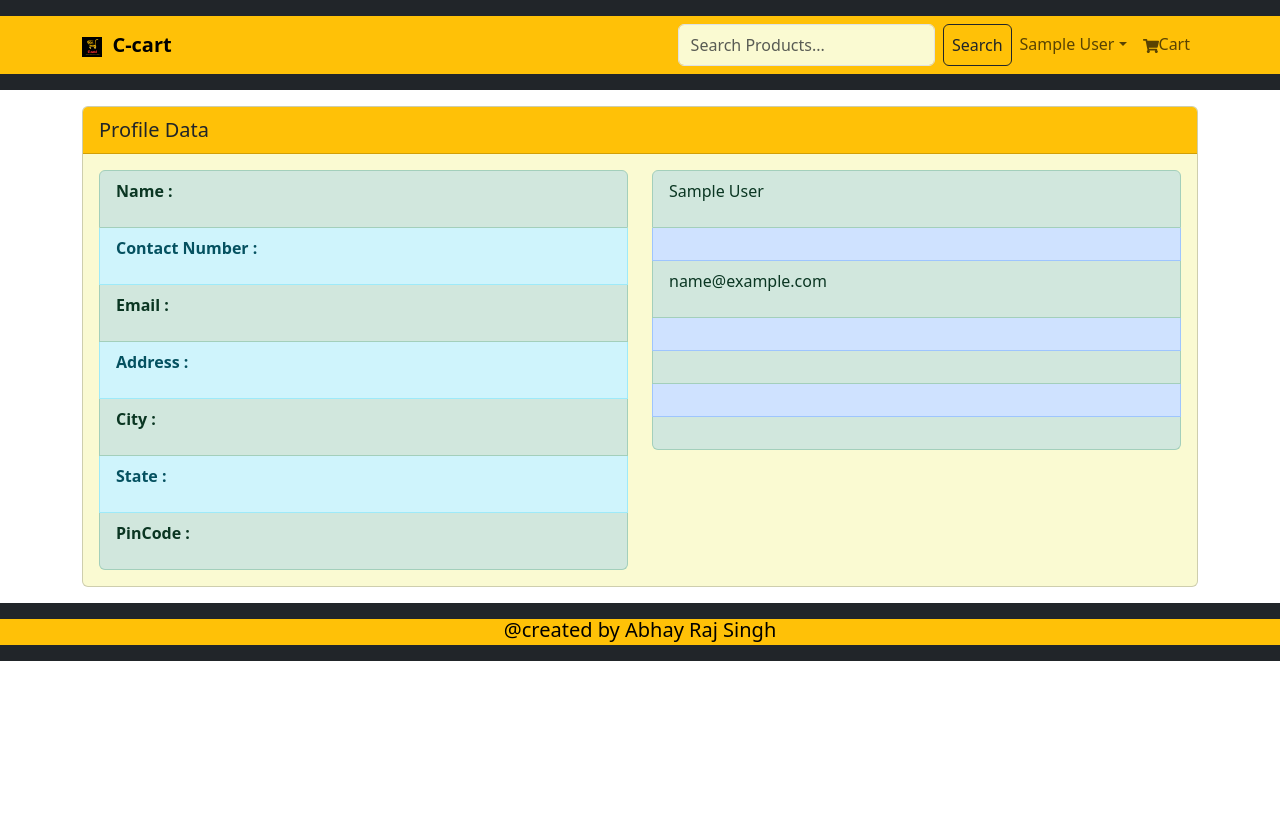
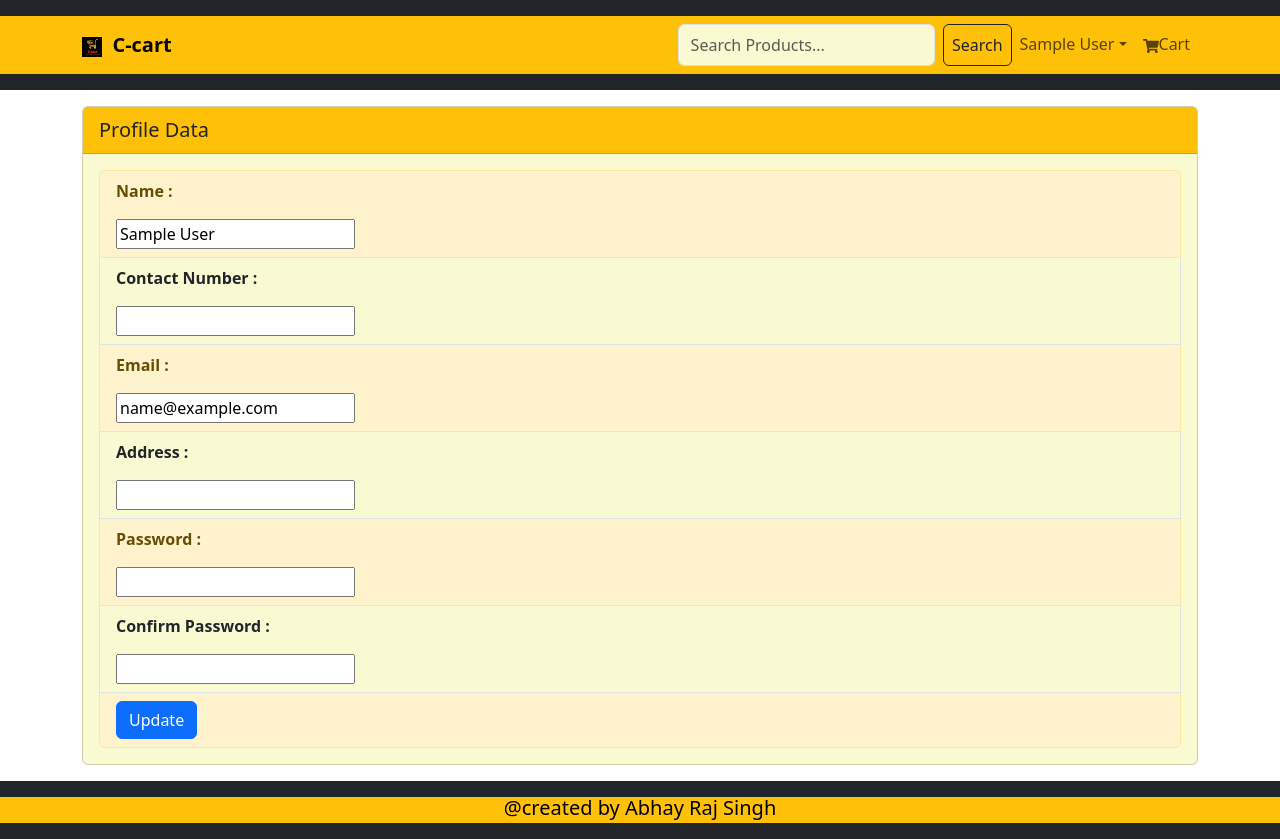
Before and after one commit to ABHAYRAJSINGHPAWAR1229/Project1C-cart, a React (Create React App) app in the folder frontend/: page /profile in a window 1280 px wide. Before the commit the page ends 800 px from the top, so only its background shows below. Built offline with nearby package versions, Linux system fonts and the light colour scheme; sample sign-in values are in the browser's storage.

Commit message:
Adding toastContainer

```diff
--- a/frontend/src/Screen/OrderScreen.js
+++ b/frontend/src/Screen/OrderScreen.js
@@ -1,7 +1,7 @@
 import React,{useEffect, useState} from 'react'
 import {PayPalButtons,usePayPalScriptReducer} from '@paypal/react-paypal-js'
 import { usePayOrderMutation,useGetPayPalClientQuery } from '../slices/orderApiSlice'
-import {toast} from 'react-toastify'
+import {toast ,ToastContainer} from 'react-toastify'
 import {useNavigate} from 'react-router-dom'
 import {useSelector} from 'react-redux'
 import CheckOutSteps from '../Component/CheckOutSteps'
@@ -94,9 +94,12 @@ const OrderScreen = () => {
 
   return (
     <>
+   <ToastContainer/>
+      <CheckOutSteps step1 step2 step3 step4 step5 step6 />
+      {ord.order.isPaid ? (<Alerting variant='success'>Your Order is Received successfully. Your Order Id number is <u>{orderId}</u></Alerting>):(
+        <Alerting variant='info'>Your Payment is not complete.</Alerting>
+      )}
 
-      <CheckOutSteps step1 step2 step3 step4 step5 step6 />
-      <Alerting>Your Order is Received successfully. Your Order Id number is <u>{orderId}</u></Alerting>
       <h1><strong>My Orders</strong></h1>
       <Row>
         <Col>
--- a/frontend/src/Screen/ProfileScreen.js
+++ b/frontend/src/Screen/ProfileScreen.js
@@ -1,89 +1,119 @@
 import React,{useState,useEffect} from 'react'
-import {Table,Form,Row,Col, Card, ListGroup} from 'react-bootstrap'
+import {Table,Form,Row,Col, Card, ListGroup, Button} from 'react-bootstrap'
 import { LinkContainer } from 'react-router-bootstrap'
 import {useDispatch,useSelector} from 'react-redux'
-import {toast} from 'react-toastify'
+import {toast,ToastContainer} from 'react-toastify'
 import Alerting from '../Component/Alerting'
 import Spinner from '../Component/Spinner'
 import { useProfileMutation } from '../slices/userApiSlice'
 import { setCredentials } from '../slices/loginSlice'
 
+
 const ProfileScreen = () => {
     const [name,setName]=useState("");
     const [email,setEmail]=useState("");
+    const [contactNumber,setContactNumber]=useState("")
+    const [address,setAddress] =useState("")
+    const [city,setCity]=useState("")
+    const [state,setState]=useState("")
+    const [pinCode, setPinCode] = useState("");
     const [password,setPassword]=useState("");
     const [confirmPassword,setConfirmPassword]=useState("");
 
     const dispatch=useDispatch();
     const {userInfo}=useSelector((state)=>(state.login))
 
+    const [updateProfile,{isloading:loadingUpdateProfile,error}]=useProfileMutation()
+
+    useEffect(()=>{
+          if(userInfo){
+            setName(userInfo.name);
+            setEmail(userInfo.email);
+            setContactNumber(userInfo.contactNumber);
+            setAddress(userInfo.address);
+            setCity(userInfo.city);
+            setState(userInfo.state);
+            setPinCode(userInfo.pinCode)
+
+          }
+    },[userInfo.name,userInfo.email])
+
+    const submitHandler =async(e)=>{
+        e.preventDefault();
+        if(password===confirmPassword){
+          try{
+              const res=await updateProfile({ _id:userInfo._id,name,email,contactNumber,address,password})
+          }catch(error){
+            toast.error(error?.data?.message || error.message)
+          }
+            }
+        else
+        {
+            toast.error("Password and Confirm Password does not match");
+        }
+    }
+
   return (
     <>
+    <ToastContainer/>
     <Card style={{backgroundColor:'lightgoldenrodyellow' }}>
         <Card.Header className='bg-warning fs-5'>Profile Data</Card.Header>
-        <Card.Body><Row>
-            <Col><ListGroup>
-                <ListGroup.Item variant='success'>
-                    <p><strong> Name :</strong></p>
+        <Card.Body>
+            <ListGroup>
+                <ListGroup.Item variant='warning'>
+                  <Col>  <p><strong> Name :</strong></p> </Col>
+                  <Col><input id="name" name="name" value={name} onChange={(e)=>setName(e.target.value)}/></Col>
                 </ListGroup.Item>
 
-                <ListGroup.Item variant='info'>
-                    <p><strong> Contact Number :</strong></p>
+                <ListGroup.Item style={{backgroundColor:'lightgoldenrodyellow'}}>
+                <Col>   <p><strong> Contact Number :</strong></p> </Col>
+                <Col><input id="cn" name="cn"  value={contactNumber} onChange={(e)=>setContactNumber(e.target.value)}/></Col>
                 </ListGroup.Item>
 
-                <ListGroup.Item variant='success'>
-                    <p><strong> Email : </strong></p>
+                <ListGroup.Item variant='warning'>
+                <Col>   <p><strong> Email : </strong></p>  </Col>
+                <Col><input id="email" name="email"  value={email} onChange={(e)=>setEmail(e.target.value)}/></Col>
                 </ListGroup.Item>
 
-                <ListGroup.Item variant='info'>
-                    <p><strong> Address : </strong></p>
+                <ListGroup.Item style={{backgroundColor:'lightgoldenrodyellow'}}>
+                <Col>   <p><strong> Address : </strong></p> </Col>
+                <Col><input id="address" name="address"  value={address} onChange={(e)=>setAddress(e.target.value)}/></Col>
                 </ListGroup.Item>
 
-                <ListGroup.Item variant='success'>
-                    <p><strong> City : </strong></p>
+                <ListGroup.Item variant='warning'>
+                <Col> <p><strong> Password : </strong></p>  </Col>
+                <Col><input id="password" name="password" onChange={(e)=>setPassword(e.target.value)}/></Col>
                 </ListGroup.Item>
 
-                <ListGroup.Item variant='info'>
-                    <p><strong> State : </strong></p>
+
+                <ListGroup.Item style={{backgroundColor:'lightgoldenrodyellow'}}>
+                <Col> <p><strong> Confirm Password : </strong></p>  </Col>
+                <Col><input id="confirmPassword" name="confirmPassword" onChange={(e)=>setConfirmPassword(e.target.value)}/></Col>
+                </ListGroup.Item>
+{/*
+
+                <ListGroup.Item variant='warning'>
+                <Col> <p><strong> City : </strong></p>  </Col>
+                <Col><input id="city" name="city" onChange={(e)=>setCity(e.target.value)} disabled/></Col>
                 </ListGroup.Item>
 
-                <ListGroup.Item variant='success'>
-                    <p><strong> PinCode : </strong></p>
+                <ListGroup.Item style={{backgroundColor:'lightgoldenrodyellow'}}>
+                 <Col>   <p><strong> State : </strong></p> </Col>
+                 <Col><input id="state" name="state" onChange={(e)=>setState(e.target.value)} disabled/></Col>
                 </ListGroup.Item>
-                </ListGroup></Col>
+
+                <ListGroup.Item variant='warning'>
+                <Col> <p><strong> PinCode : </strong></p>  </Col>
+                <Col><input id="pinCode" name="pinCode" onChange={(e)=>setPinCode(e.target.value)} disabled/></Col>
+                </ListGroup.Item> */}
 
 
+                <ListGroup.Item variant='warning'>
+                <Button onClick={submitHandler}>Update</Button>
+                {loadingUpdateProfile && <Spinner/>}
+                </ListGroup.Item>
+                </ListGroup>
 
-            <Col><ListGroup>
-                <ListGroup.Item variant='success'>
-                    <p>{userInfo.name}</p>
-                </ListGroup.Item>
-
-                <ListGroup.Item variant='primary'>
-                    <p>{userInfo.contactNumber}</p>
-                </ListGroup.Item>
-
-                <ListGroup.Item variant='success'>
-                    <p>{userInfo.email}</p>
-                </ListGroup.Item>
-
-                <ListGroup.Item variant='primary'>
-                    <p>{userInfo.address}</p>
-                </ListGroup.Item>
-
-                <ListGroup.Item variant='success'>
-                    <p>{userInfo.city}</p>
-                </ListGroup.Item>
-
-                <ListGroup.Item variant='primary'>
-                    <p>{userInfo.state}</p>
-                </ListGroup.Item>
-
-                <ListGroup.Item variant='success'>
-                    <p>{userInfo.postalCode}</p>
-                </ListGroup.Item>
-                </ListGroup></Col>
-            </Row>
         </Card.Body>
     </Card>
     </>
```
Also changed, not shown: 1 other file (tests, documents, lock files or other folders).
